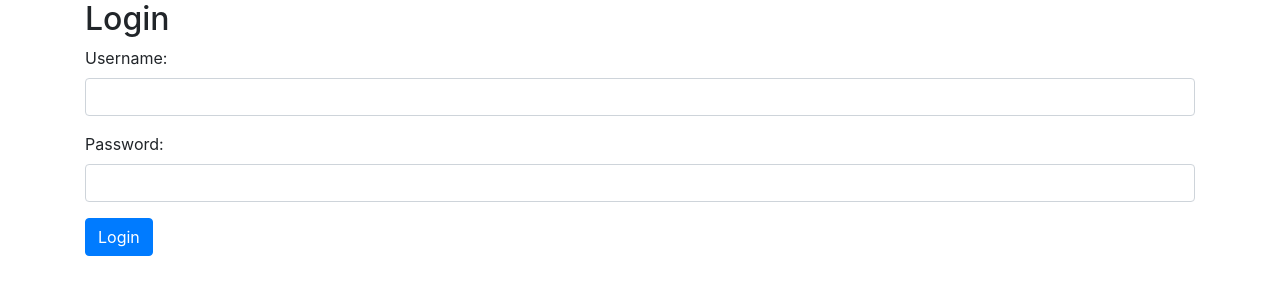
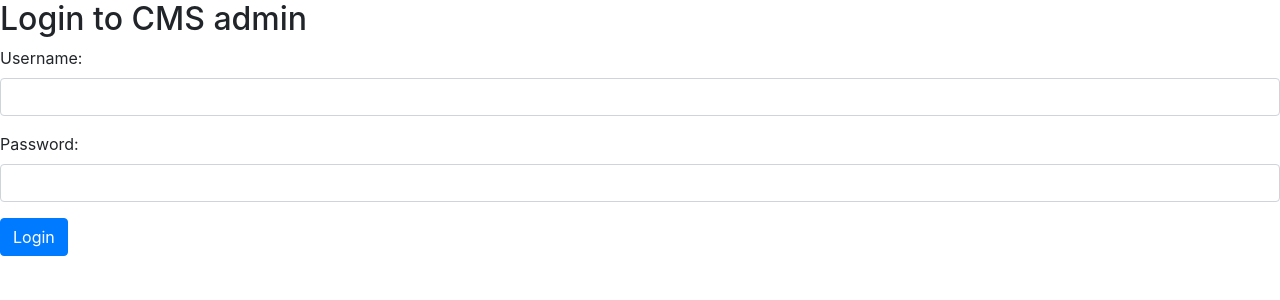
Before and after one commit to avabellaw/project-portfolio, a Flask app: page /admin/login in a window 1280 px wide. Shown: the top 300 px of the page. Run offline with Flask 3, Linux system fonts and the light colour scheme; parts of the project's set-up code (start-up, migrations or seed data) failed here and were passed over; some libraries are stand-ins or nearby versions.

```diff
--- a/backend/templates/admin/login.html
+++ b/backend/templates/admin/login.html
@@ -1,14 +1,16 @@
 <!DOCTYPE html>
 <html>
+
 <head>
     <title>Login</title>
     <link rel="stylesheet" href="https://stackpath.bootstrapcdn.com/bootstrap/4.5.2/css/bootstrap.min.css">
     <link rel="stylesheet" href="{{ url_for('static', filename='admin/css/auth.css') }}">
 </head>
+
 <body>
-    <div class="container">
-        <h2>Login</h2>
     <form method="post">
+        <h2>Login to CMS admin</h2>
+
         <div class="form-group">
             <label for="username">Username:</label>
             <input type="text" class="form-control" id="username" name="username" required>
@@ -24,6 +26,6 @@
         {% endif %}
         <button type="submit" class="btn btn-primary">Login</button>
     </form>
-    </div>
 </body>
+
 </html>
```
Also changed, not shown: 1 other file. Lines whose indentation alone changed are shown as unchanged.
